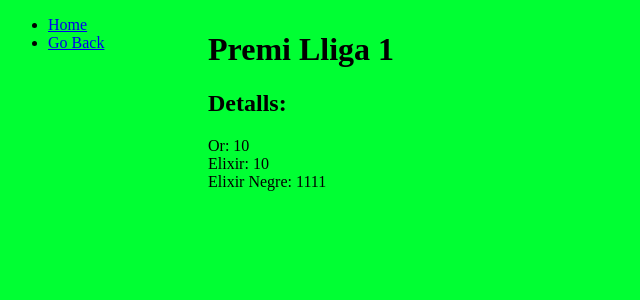
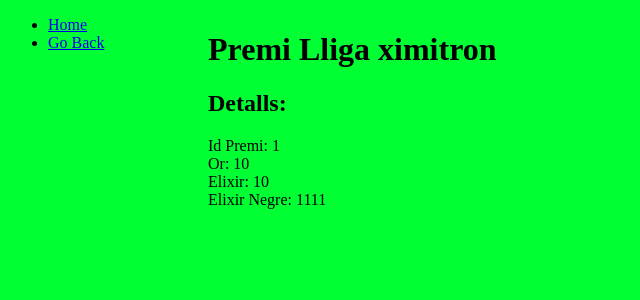
Before and after one commit to Chaimaeelmorabet/ClashofClans, a Django app: template ClashofClans/templates/ClashofClans/premiLliga_detail.html in a window 1280 px wide. Shown: the part 78-378 px from the top of the page, without its empty margins (0-640 px from the left). Run offline with Django 3.2, Linux system fonts and the light colour scheme; the template is opened without the code that fills it: values that come from a table or form of the project are taken from there, others are empty; data comes from the database, SQL or seed files in the repository; parts of the project's set-up code (start-up, migrations or seed data) failed here and were passed over; some libraries are stand-ins or nearby versions.

Commit message:
span property a premiLligue detail

```diff
--- a/ClashofClans/templates/ClashofClans/premiLliga_detail.html
+++ b/ClashofClans/templates/ClashofClans/premiLliga_detail.html
@@ -6,7 +6,7 @@
 
 <span vocab="http://schema.org/" typeof="PremiLligue">
 <h1>
-    <span  property="id">Premi Lliga {{ premilligue.id }}</span>
+    Premi Lliga <span  property="nom"> {{ premilligue.nom }}</span>
     {% if user == premilligue.user %}
         (<a href="{% url 'ClashofClans:premiLliga_edit' premilligue.id %}">edit</a>)
         (<a href="{% url 'ClashofClans:premiLliga_delete' premilligue.id %}">delete</a>)
@@ -16,9 +16,10 @@
 <h2>Detalls: </h2>
 
 <p>
-    Or: {{ premilligue.oro }} <br/>
-    Elixir: {{ premilligue.elixir }} <br/>
-    Elixir Negre: {{ premilligue.elixirNegre }} <br/>
+    Id Premi:       <span  property="id"> {{ premilligue.id }}</span> </br>
+    Or:             <span  property="oro">{{ premilligue.oro }}</span> <br/>
+    Elixir:         <span  property="elixir">{{ premilligue.elixir }}</span> <br/>
+    Elixir Negre:   <span  property="elixirNegre">{{ premilligue.elixirNegre }}</span> <br/>
 </p>
 
 </span>
```
